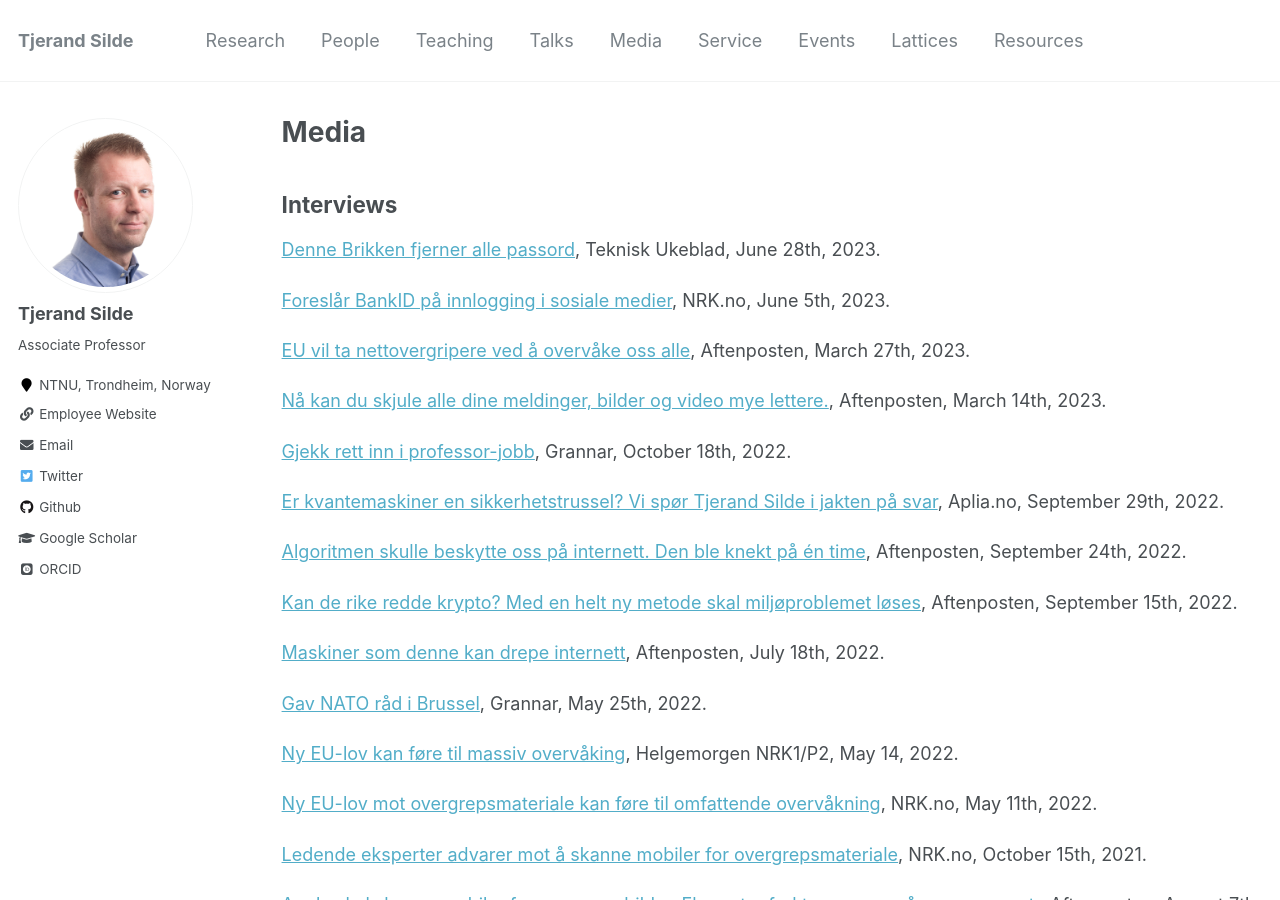
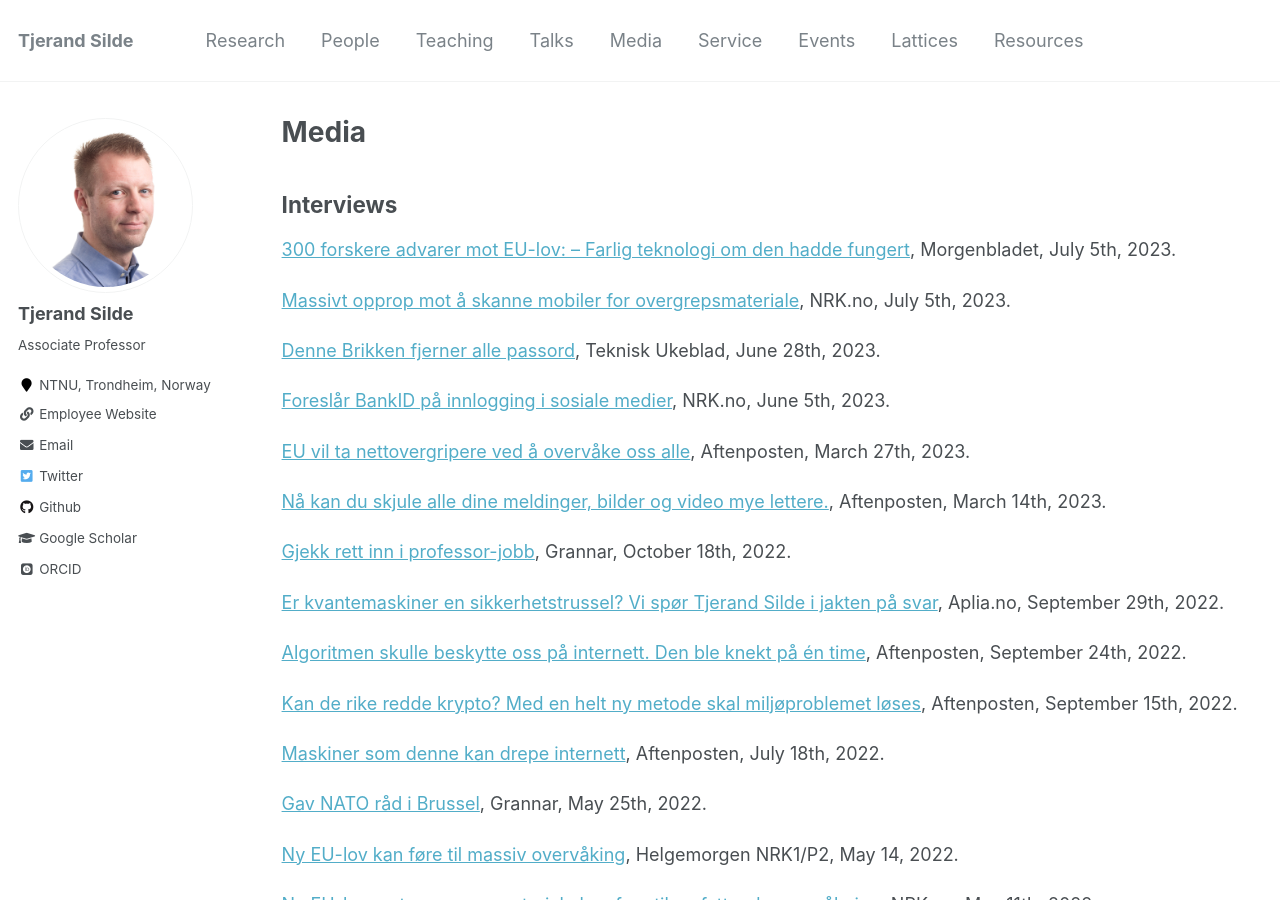
Before and after one commit to tjesi/tjesi.github.io, a Jekyll site: the page built from _pages/media.md, in a window 1280 px wide and 900 px high. Built offline with Jekyll 4.4.1, drawn with Linux system fonts in a browser that asks for light colours; some web fonts are replaced.

Commit message:
Update media.md

```diff
--- a/_pages/media.md
+++ b/_pages/media.md
@@ -6,6 +6,10 @@ author_profile: true
 ---
 
 ## Interviews
+
+[300 forskere advarer mot EU-lov: – Farlig teknologi om den hadde fungert](https://www.morgenbladet.no/aktuelt/2023/07/05/300-forskere-advarer-mot-eu-lov-farlig-teknologi-om-den-hadde-fungert/), Morgenbladet, July 5th, 2023.
+
+[Massivt opprop mot å skanne mobiler for overgrepsmateriale](https://nrkbeta.no/2023/07/05/massivt-opprop-mot-a-skanne-mobiler-for-overgrepsmateriale/#comments-76619), NRK.no, July 5th, 2023.
 
 [Denne Brikken fjerner alle passord](https://tjerandsilde.no/files/TU-2023-04.pdf), Teknisk Ukeblad, June 28th, 2023.
 
```
